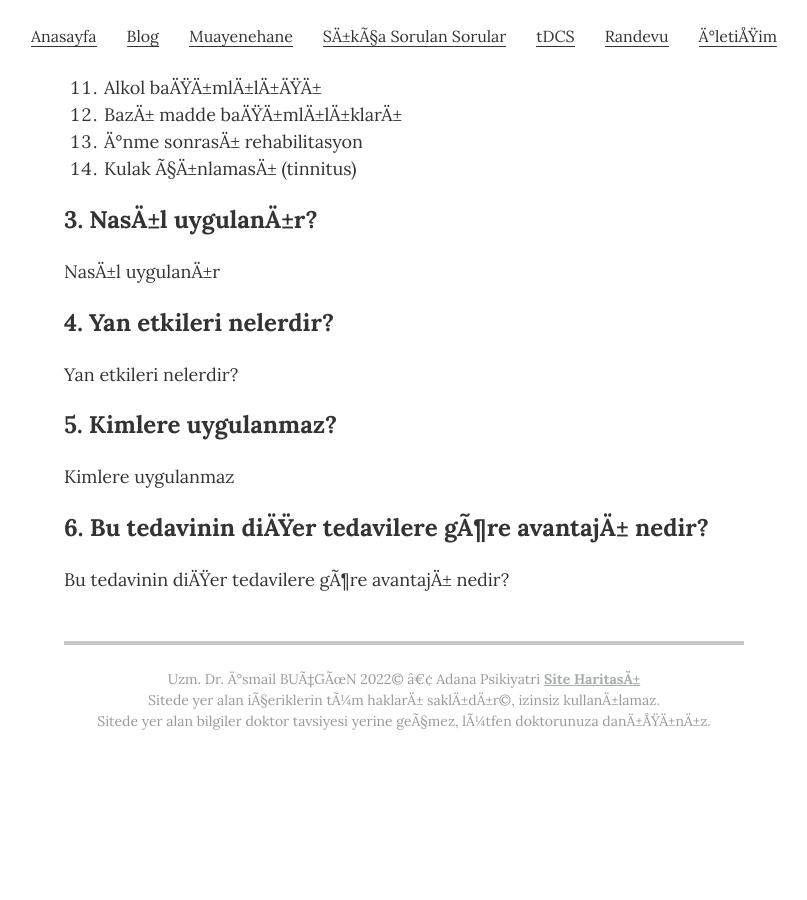
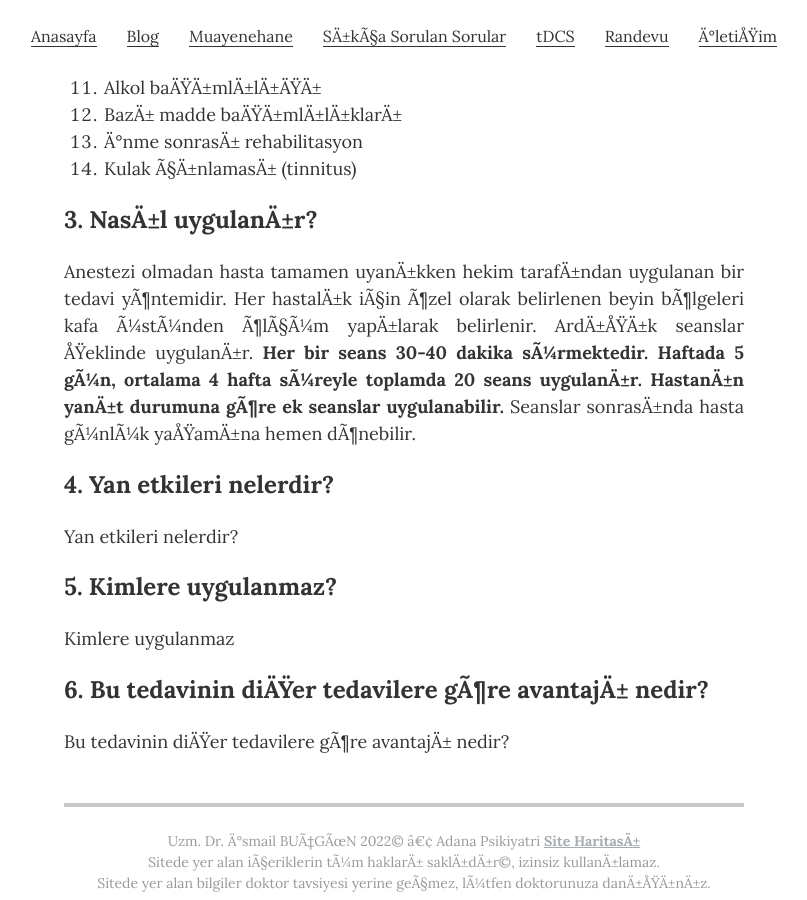
Before and after one commit to ibucgun/ibucgun.github.io, a Jekyll site: the page built from tms.html, in a window 1280 px wide and 900 px high, scrolled down 1512 px. Shown: the whole window, without its empty margins (236-1043 px from the left). Built offline with Jekyll 4.4.1, drawn with Linux system fonts in a browser that asks for light colours; before the commit the page ends 2292 px from its top, so only the background shows below that.

Commit message:
Update tms.html

```diff
--- a/tms.html
+++ b/tms.html
@@ -39,7 +39,7 @@ description: Adana TMS • Muayenahanede bazı durum ve hastalıklarda kullandı
 
 		  <h2>3. Nasıl uygulanır?</h2>
 		  <p class="resume-item-copy" style="text-align: justify;font-size: 1.125rem;">
-		  Nasıl uygulanır
+		  Anestezi olmadan hasta tamamen uyanıkken hekim tarafından uygulanan bir tedavi yöntemidir. Her hastalık için özel olarak belirlenen beyin bölgeleri kafa üstünden ölçüm yapılarak belirlenir. Ardışık seanslar şeklinde uygulanır. <b>Her bir seans 30-40 dakika sürmektedir. Haftada 5 gün, ortalama 4 hafta süreyle toplamda 20 seans uygulanır. Hastanın yanıt durumuna göre ek seanslar uygulanabilir.</b> Seanslar sonrasında hasta günlük yaşamına hemen dönebilir.
 		  </p>
 
 		  <h2>4. Yan etkileri nelerdir?</h2>
```
